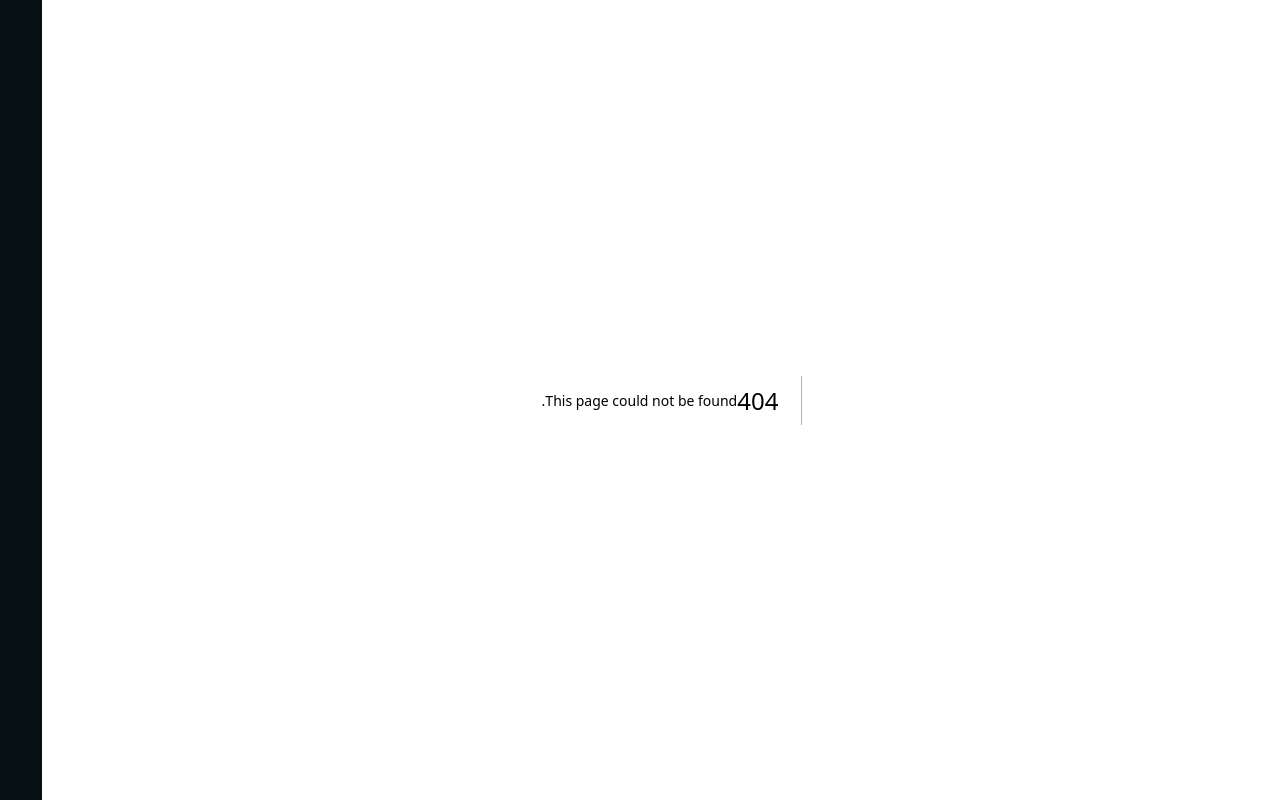
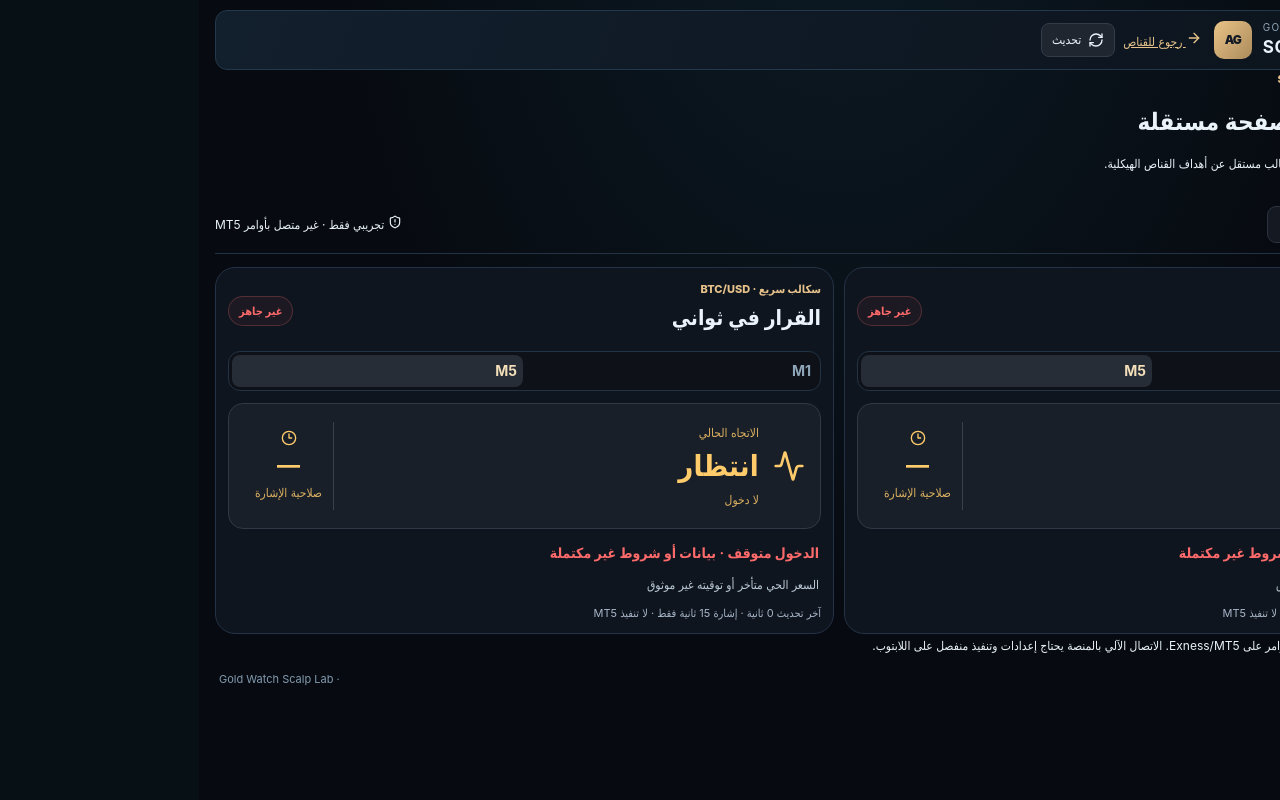
Before and after one commit to ahmedrady1795-lgtm/ahmed-gold-watch, a Next.js app: page /scalp in a window 1280 px wide. Before the commit this address had no page. Built offline with nearby package versions, Linux system fonts and the light colour scheme; no server answers.

Commit message:
feat: create isolated /scalp workspace with live paper signals and laptop-ready URL

```diff
--- /dev/null
+++ b/app/scalp/page.tsx
@@ -0,0 +1,88 @@
+'use client';
+
+import Link from 'next/link';
+import {useEffect,useRef,useState} from 'react';
+import {Activity,ArrowRight,Clock3,RefreshCw,ShieldAlert} from 'lucide-react';
+import ScalpDesk from '../../components/ScalpDesk';
+
+export default function ScalpWorkspace(){
+  const [desk,setDesk]=useState<any>(null);
+  const [now,setNow]=useState(Date.now());
+  const [error,setError]=useState('');
+  const [loading,setLoading]=useState(false);
+  const [asset,setAsset]=useState<'ALL'|'GOLD'|'BTC'>('ALL');
+  const inFlight=useRef(false);
+  const load=async()=>{
+    if(inFlight.current)return;
+    inFlight.current=true;
+    setLoading(true);
+    try{
+      const r=await fetch('/api/scalp?ts='+Date.now(),{
+        cache:'no-store',signal:AbortSignal.timeout(12000)
+      });
+      const result=await r.json();
+      if(!r.ok||!result?.ok)throw Error(result?.message||'تعذر تحديث السكالب');
+      setDesk(result);setError('');
+    }catch(e){
+      setError(e instanceof Error?e.message:'تعذر الاتصال');
+    }finally{inFlight.current=false;setLoading(false);}
+  };
+  useEffect(()=>{
+    let active=true;
+    let timer:ReturnType<typeof setTimeout>;
+    const poll=async()=>{
+      if(document.visibilityState==='visible')await load();
+      if(active)timer=setTimeout(poll,2500);
+    };
+    void poll();
+    const clock=setInterval(()=>setNow(Date.now()),1000);
+    return()=>{active=false;clearTimeout(timer);clearInterval(clock)};
+  },[]);
+  const age=desk?.checkedAt!=null?Math.max(0,Math.round((now-desk.checkedAt)/1000)):null;
+  return <main className="shell modern-workspace scalp-workspace">
+    <header className="topbar">
+      <div className="brand">
+        <div className="brandmark">AG</div>
+        <div><span>GOLD WATCH · DESKTOP DESK</span><strong>SCALP LAB</strong></div>
+      </div>
+      <div className="topbar-actions">
+        <Link href="/" className="scalp-back-link"><ArrowRight size={16}/> رجوع للقناص</Link>
+        <button type="button" className="refresh" onClick={()=>void load()} disabled={loading}>
+          <RefreshCw size={16} className={loading?'spin':''}/> تحديث
+        </button>
+      </div>
+    </header>
+    <div className="scalp-lab-intro">
+      <div><span className="eyebrow">SEPARATE WORKSPACE / M1 + M5</span>
+        <h1>سكالب الثواني <span>· صفحة مستقلة</span></h1>
+        <p>فرص وتجارب ورقية سريعة؛ محرك السكالب مستقل عن أهداف القناص الهيكلية.</p></div>
+      <div className="scalp-lab-status">
+        <Clock3 size={16}/><strong>{age==null?'جاري الاتصال':age<=15?'بيانات حديثة':'بيانات قديمة'}</strong>
+        <span>{age==null?'—':age+' ثانية منذ آخر تحديث'}</span>
+      </div>
+    </div>
+    <div className="workspace-toolbar scalp-lab-toolbar">
+      <div className="asset-switch" role="group" aria-label="اختيار الأصل">
+        {([{id:'ALL',label:'الكل'},{id:'GOLD',label:'الذهب'},{id:'BTC',label:'البيتكوين'}] as const)
+          .map(item=><button key={item.id} aria-pressed={asset===item.id}
+            onClick={()=>setAsset(item.id)} type="button">{item.label}</button>)}
+      </div>
+      <span className="scalp-paper-label"><ShieldAlert size={14}/> تجريبي فقط · غير متصل بأوامر MT5</span>
+    </div>
+    {error&&<div className="fatal"><ShieldAlert size={16}/><div><strong>الاتصال غير مستقر</strong>
+      <span>{error} · لا تعتمد على الأسعار المعروضة قبل عودة البيانات الحديثة.</span></div></div>}
+    <section className="content lite-content" aria-label="منصة سكالب مستقلة">
+      <div className={'dashboardgrid market-pair-grid '+(asset!=='ALL'?'single-asset':'')}>
+        {asset!=='BTC'&&(desk?.gold?<ScalpDesk desk={desk.gold} now={now}/>:
+          <div className="panel workspace-loading"><Activity size={16}/> جاري قراءة سكالب الذهب…</div>)}
+        {asset!=='GOLD'&&(desk?.bitcoin?<ScalpDesk desk={desk.bitcoin} now={now}/>:
+          <div className="panel workspace-loading"><Activity size={16}/> جاري قراءة سكالب البيتكوين…</div>)}
+      </div>
+    </section>
+    <div className="scalp-lab-footer">
+      <ShieldAlert size={16}/>
+      إشارات السكالب هنا ورقية ولا تنفذ أوامر على Exness/MT5. الاتصال الآلي بالمنصة يحتاج إعدادات وتنفيذ منفصل على اللابتوب.
+    </div>
+    <footer><Link href="/">القناص بعيد المدى ←</Link> · Gold Watch Scalp Lab</footer>
+  </main>;
+}
```
